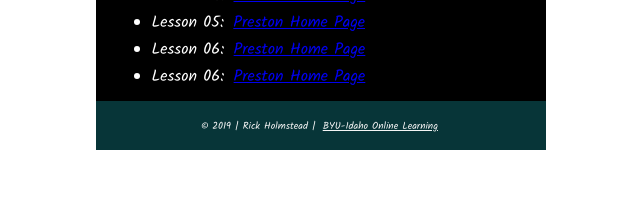
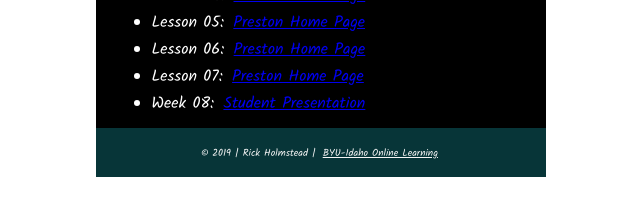
Before and after one commit to captainrickh/captainrickh.gethub.io, a plain HTML site: page index.html in a window 1280 px wide. Shown: the part 205-420 px from the top of the page, without its empty margins (319-959 px from the left). Drawn offline with Linux system fonts and the light colour scheme; files that its build step writes are made by us from their sources.

Commit message:
Add files via upload

```diff
--- a/index.html
+++ b/index.html
@@ -25,7 +25,8 @@
                 <li>Lesson 04: <a href="assignments/lesson-4/preston-4.html">Preston Home Page</a></li>
                 <li>Lesson 05: <a href="assignments/lesson-5/preston-5.html">Preston Home Page</a></li>
                 <li>Lesson 06: <a href="assignments/lesson-6/preston-6.html">Preston Home Page</a></li>
-                <li>Lesson 06: <a href="assignments/lesson-7/preston-7.html">Preston Home Page</a></li>
+                <li>Lesson 07: <a href="assignments/lesson-7/preston-7.html">Preston Home Page</a></li>
+                <li>Week 08: <a href="w08-student-presentation/w08-student-presentation.html">Student Presentation</a></li>
             </ul>
         </main>
         <footer>
```
Also changed, not shown: w08-student-presentation/w08-student-presentation.html (+1 -2 lines).
